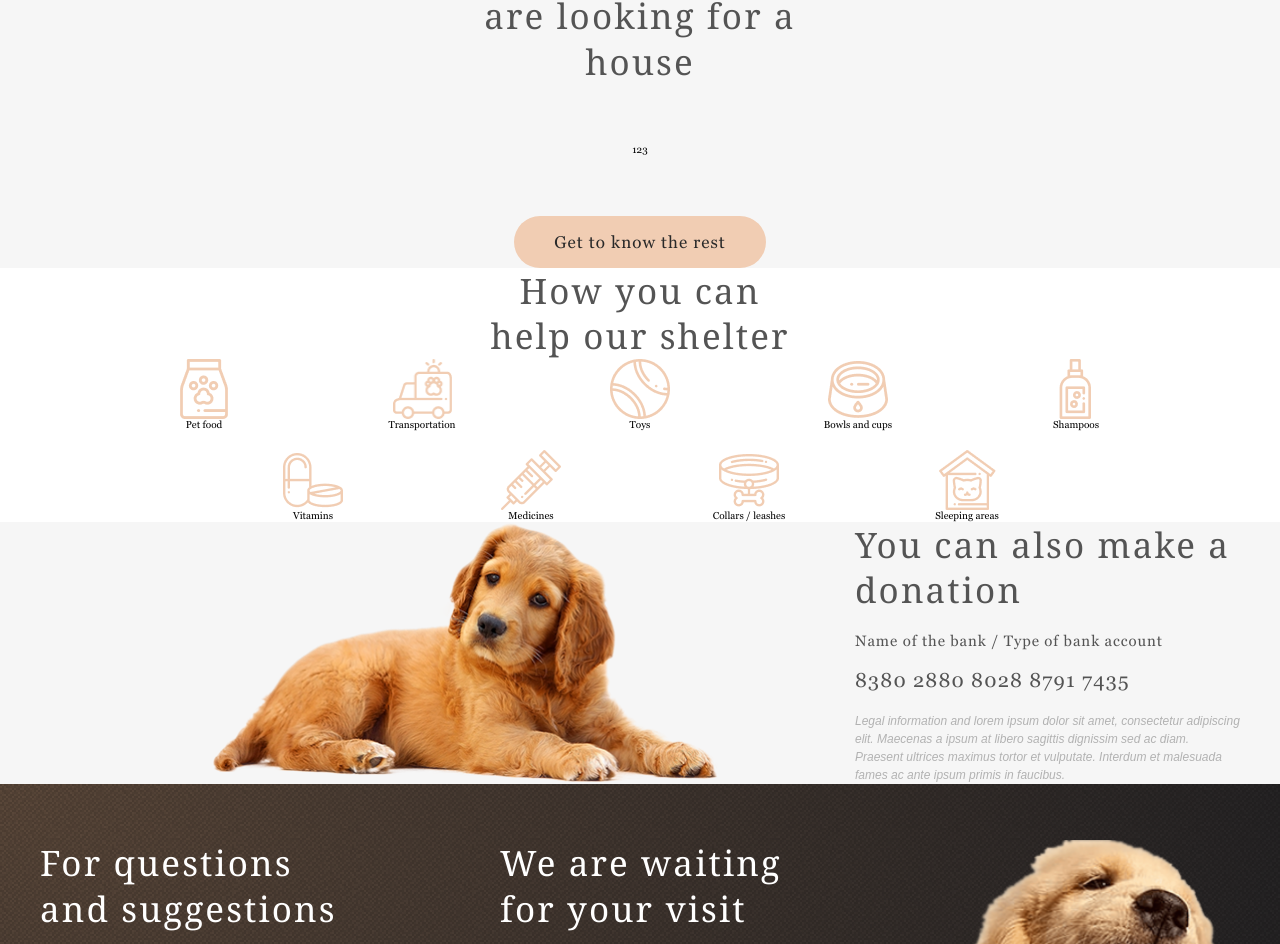
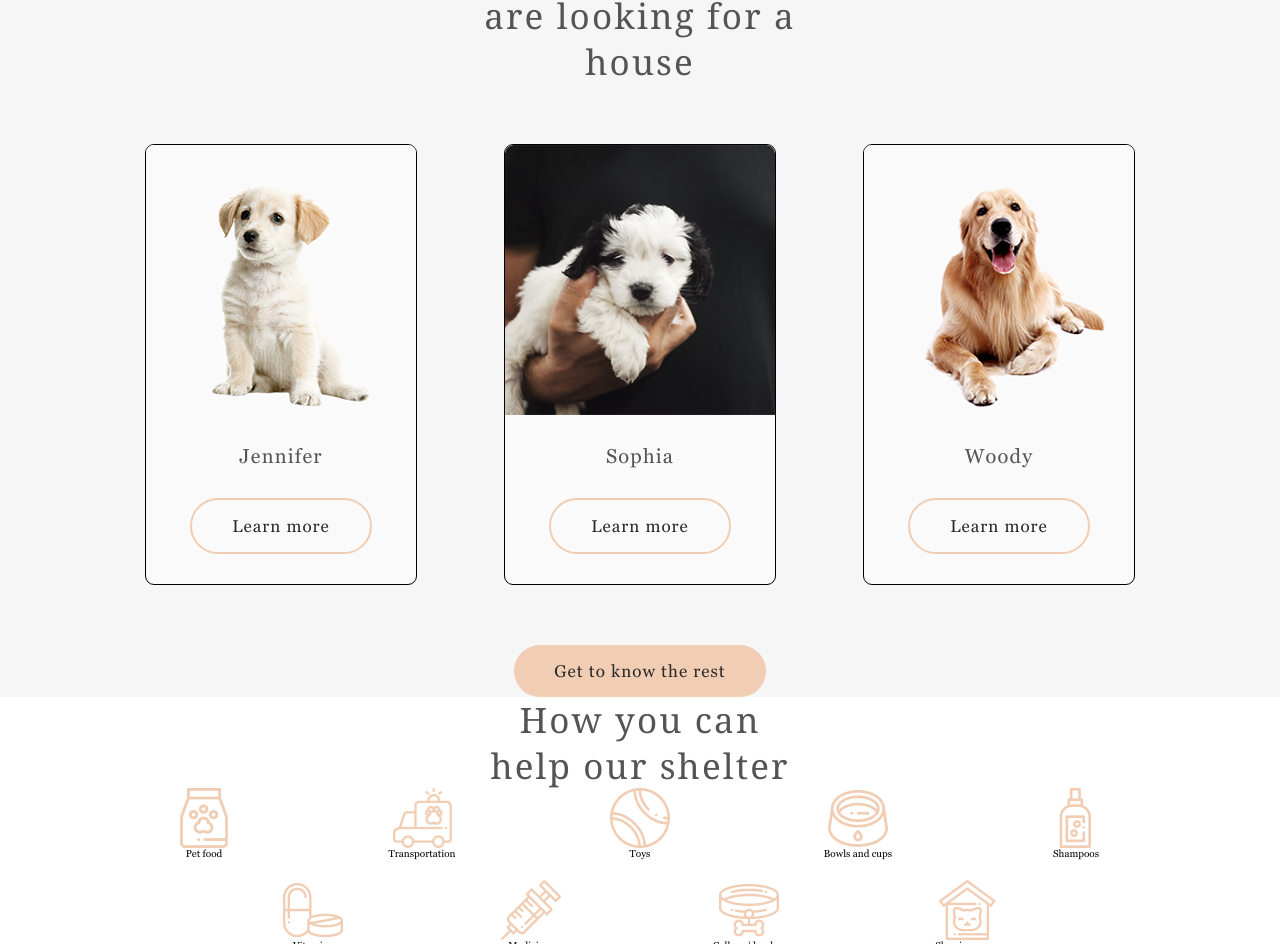
Before and after one commit to The-Dmitry/Shelter, a website built with webpack: page shelter/src/main.html in a window 1280 px wide. Shown: the part 1335-2279 px from the top of the page. Built offline with nearby package versions, Linux system fonts and the light colour scheme.

Commit message:
feat: implement card generation for slider

```diff
--- /dev/null
+++ b/shelter/src/js/Article.js
@@ -0,0 +1,42 @@
+export class Article{
+  constructor({id, name, img}){
+    // , type, breed, description, age, inoculations, diseases, parasites
+    this.id = id
+    this.name = name
+    this.img = img
+    // this.type = type
+    // this.breed = breed
+    // this.description = description
+    // this.age = age
+    // this.inoculations = inoculations
+    // this.diseases = diseases
+    // this.parasites = parasites
+  }
+
+  buildArticle(){
+    let card = document.createElement('li')
+    card.className = 'slider__item'
+
+    let div = document.createElement('div')
+    div.className = 'slider__image'
+
+    let img = document.createElement('img')
+    img.className = 'slider-photo'
+    img.src = this.img
+
+    div.append(img)
+
+    let sliderText = document.createElement('p')
+    sliderText.className = 'slider__text'
+    sliderText.textContent = this.name
+
+    let button = document.createElement('button')
+    button.className = 'slider__button button'
+    button.textContent = 'Learn more'
+
+    card.append(div, sliderText, button)
+    return card
+  }
+
+
+}
--- /dev/null
+++ b/shelter/src/js/Modal.js
@@ -0,0 +1,6 @@
+import { Article } from "./Article";
+
+
+export class Modal extends Article {
+
+}
--- /dev/null
+++ b/shelter/src/js/pets.js
@@ -0,0 +1,109 @@
+const pets = [
+  {
+    'id': 1,
+    "name": "Jennifer",
+    "img": jennifer,
+    "type": "Dog",
+    "breed": "Labrador",
+    "description": "Jennifer is a sweet 2 months old Labrador that is patiently waiting to find a new forever home. This girl really enjoys being able to go outside to run and play, but won't hesitate to play up a storm in the house if she has all of her favorite toys.",
+    "age": "2 months",
+    "inoculations": ["none"],
+    "diseases": ["none"],
+    "parasites": ["none"]
+  },
+  {
+    'id': 2,
+    "name": "Sophia",
+    "img": sophia,
+    "type": "Dog",
+    "breed": "Shih tzu",
+    "description": "Sophia here and I'm looking for my forever home to live out the best years of my life. I am full of energy. Everyday I'm learning new things, like how to walk on a leash, go potty outside, bark and play with toys and I still need some practice.",
+    "age": "1 month",
+    "inoculations": ["parvovirus"],
+    "diseases": ["none"],
+    "parasites": ["none"]
+  },
+  {
+    'id': 3,
+    "name": "Woody",
+    "img": woody,
+    "type": "Dog",
+    "breed": "Golden Retriever",
+    "description": "Woody is a handsome 3 1/2 year old boy. Woody does know basic commands and is a smart pup. Since he is on the stronger side, he will learn a lot from your training. Woody will be happier when he finds a new family that can spend a lot of time with him.",
+    "age": "3 years 6 months",
+    "inoculations": ["adenovirus", "distemper"],
+    "diseases": ["right back leg mobility reduced"],
+    "parasites": ["none"]
+  },
+  {
+    'id': 4,
+    "name": "Scarlett",
+    "img": scarlett,
+    "type": "Dog",
+    "breed": "Jack Russell Terrier",
+    "description": "Scarlett is a happy, playful girl who will make you laugh and smile. She forms a bond quickly and will make a loyal companion and a wonderful family dog or a good companion for a single individual too since she likes to hang out and be with her human.",
+    "age": "3 months",
+    "inoculations": ["parainfluenza"],
+    "diseases": ["none"],
+    "parasites": ["none"]
+  },
+  {
+    'id': 5,
+    "name": "Katrine",
+    "img": katrine,
+    "type": "Cat",
+    "breed": "British Shorthair",
+    "description": "Katrine is a beautiful girl. She is as soft as the finest velvet with a thick lush fur. Will love you until the last breath she takes as long as you are the one. She is picky about her affection. She loves cuddles and to stretch into your hands for a deeper relaxations.",
+    "age": "6 months",
+    "inoculations": ["panleukopenia"],
+    "diseases": ["none"],
+    "parasites": ["none"]
+  },
+  {
+    'id': 6,
+    "name": "Timmy",
+    "img": timmy,
+    "type": "Cat",
+    "breed": "British Shorthair",
+    "description": "Timmy is an adorable grey british shorthair male. He loves to play and snuggle. He is neutered and up to date on age appropriate vaccinations. He can be chatty and enjoys being held. Timmy has a lot to say and wants a person to share his thoughts with.",
+    "age": "2 years 3 months",
+    "inoculations": ["calicivirus", "viral rhinotracheitis"],
+    "diseases": ["kidney stones"],
+    "parasites": ["none"]
+  },
+  {
+    'id': 7,
+    "name": "Freddie",
+    "img": freddie,
+    "type": "Cat",
+    "breed": "British Shorthair",
+    "description": "Freddie is a little shy at first, but very sweet when he warms up. He likes playing with shoe strings and bottle caps. He is quick to learn the rhythms of his human’s daily life. Freddie has bounced around a lot in his life, and is looking to find his forever home.",
+    "age": "2 months",
+    "inoculations": ["rabies"],
+    "diseases": ["none"],
+    "parasites": ["none"]
+  },
+  {
+    'id': 8,
+    "name": "Charly",
+    "img": charly,
+    "type": "Dog",
+    "breed": "Jack Russell Terrier",
+    "description": "This cute boy, Charly, is three years old and he likes adults and kids. He isn’t fond of many other dogs, so he might do best in a single dog home. Charly has lots of energy, and loves to run and play. We think a fenced yard would make him very happy.",
+    "age": "8 years",
+    "inoculations": ["bordetella bronchiseptica", "leptospirosis"],
+    "diseases": ["deafness", "blindness"],
+    "parasites": ["lice", "fleas"]
+  }
+]
+
+export default pets
+
+import charly from '../images/pets/charly.png'
+import freddie from '../images/pets/freddie.png'
+import jennifer from '../images/pets/jennifer.png'
+import katrine from '../images/pets/katrine.png'
+import scarlett from '../images/pets/scarlett.png'
+import sophia from '../images/pets/sophia.png'
+import timmy from '../images/pets/timmy.png'
+import woody from '../images/pets/woody.png'
--- /dev/null
+++ b/shelter/src/js/slider.js
@@ -0,0 +1,27 @@
+import{ Article } from './Article'
+import petsList from './pets.js'
+const slider = document.querySelector('.slider')
+
+
+
+
+
+function test() {
+  let template = document.createElement('ul')
+  template.className = 'slider__row'
+  let list = []
+  for(let i = 0; i < 3; i++) {
+    list.push(new Article(petsList[i]).buildArticle())
+  }
+  template.append(...list)
+  slider.append(template)
+  // slider.append(new Article(petsList[0]).buildArticle())
+}
+
+test()
+
+// let test = [1, 2, 3, 4, 5, 6, 7, 8]
+
+
+
+// console.log(petsList.length);
--- a/shelter/src/main.html
+++ b/shelter/src/main.html
@@ -51,7 +51,31 @@
     <section class="our-friends">
       <div class="container">
         <h3 class="title our-friends__title">Our friends who are looking for a house</h3>
-        <div class="our-friends__slider">123</div>
+        <div class="our-friends__slider slider">
+          <!-- <ul class="slider__row">
+            <li class="slider__item">
+              <div class="slider__image">
+                <img src="./images/pets/charly.png" alt="#" class="slider-photo">
+              </div>
+              <p class="slider__text">Charly</p>
+              <a href="#" class="slider__button button">Lear more</a>
+            </li>
+            <li class="slider__item">
+              <div class="slider__image">
+                <img src="./images/pets/charly.png" alt="#" class="slider-photo">
+              </div>
+              <p class="slider__text">Charly</p>
+              <a href="#" class="slider__button button">Lear more</a>
+            </li>
+            <li class="slider__item">
+              <div class="slider__image">
+                <img src="./images/pets/charly.png" alt="#" class="slider-photo">
+              </div>
+              <p class="slider__text">Charly</p>
+              <a href="#" class="slider__button button">Lear more</a>
+            </li>
+          </ul> -->
+        </div>
         <button class="button">Get to know the rest</button>
       </div>
     </section>
--- a/shelter/src/main.js
+++ b/shelter/src/main.js
@@ -1 +1,3 @@
 import home from './style/pages/main.scss'
+
+import slider from './js/slider'
--- a/shelter/src/style/components/_buttons.scss
+++ b/shelter/src/style/components/_buttons.scss
@@ -9,4 +9,5 @@
   color: $color-dark-buttons;
   outline: none;
   border: none;
+  cursor: pointer;
 }
--- /dev/null
+++ b/shelter/src/style/layout/_slider.scss
@@ -0,0 +1,48 @@
+.our-friends__slider {
+}
+.slider {
+  display: flex;
+  justify-content: center;
+  width: 100%;
+}
+.slider__row {
+  display: flex;
+  justify-content: space-between;
+  max-width: 990px;
+  width: 100%;
+}
+.slider__item {
+  display: flex;
+  flex-direction: column;
+  align-items: center;
+  gap: 30px;
+  max-width: 270px;
+  width: 100%;
+  border: 1px solid black;
+  background: #FAFAFA;
+  border-radius: 9px;
+  overflow: hidden;
+}
+.slider__image {
+  position: relative;
+  width: 100%;
+  padding: 0 0 100% 0;
+}
+.slider-photo {
+  position: absolute;
+  top: 0;
+  left: 0;
+  width: 100%;
+}
+.slider__text {
+  font-weight: 400;
+  font-size: 2rem;
+  line-height: 2.3rem;
+  letter-spacing: 0.06em;
+  color: $color-dark-title;
+}
+.slider__button {
+  margin-bottom: 30px;
+  background-color: transparent;
+  border: 2px solid $color-primary;
+}
--- a/shelter/src/style/pages/main.scss
+++ b/shelter/src/style/pages/main.scss
@@ -14,6 +14,7 @@
 @import '../layout/not-only';
 @import '../layout/about';
 @import '../layout/our-friends';
+@import '../layout/slider';
 @import '../layout/help';
 @import '../layout/in-addition';
 @import '../layout/footer';
```
Also changed, not shown: shelter/src/images/pets/charly.png (added), shelter/src/images/pets/freddie.png (added), shelter/src/images/pets/jennifer.png (added), shelter/src/images/pets/katrine.png (added), shelter/src/images/pets/scarlett.png (added), shelter/src/images/pets/sophia.png (added), shelter/src/images/pets/timmy.png (added), shelter/src/images/pets/woody.png (added).
